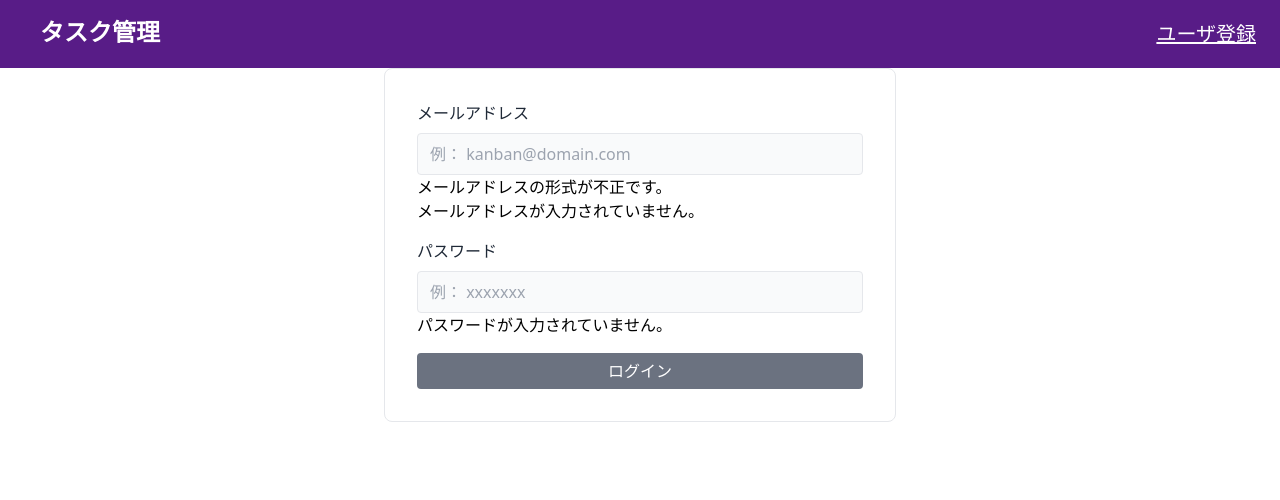
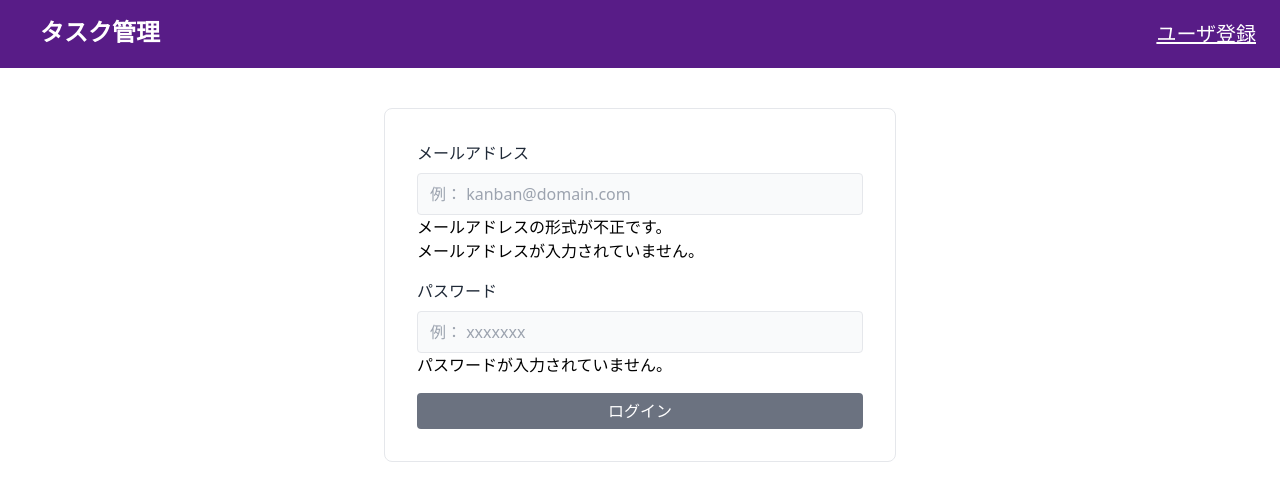
Before and after one commit to harukoya/task-app, a Vue app in the folder front/: page /login in a window 1280 px wide. Shown: the top 500 px of the page. Built offline with nearby package versions, Linux system fonts and the light colour scheme.

Commit message:
画面遷移できるように

```diff
--- a/front/src/components/molecules/KbnLoginForm.vue
+++ b/front/src/components/molecules/KbnLoginForm.vue
@@ -1,5 +1,5 @@
 <template>
-  <form class="max-w-lg border rounded-lg mx-auto">
+  <form class="max-w-lg border rounded-lg mx-auto mt-10">
     <div class="flex flex-col gap-4 p-4 md:p-8">
       <div>
         <label for="email" class="inline-block text-gray-800 text-sm sm:text-base mb-2">メールアドレス</label>
--- a/front/src/components/templates/KbnLoginView.vue
+++ b/front/src/components/templates/KbnLoginView.vue
@@ -26,7 +26,7 @@ export default {
     },
     throwReject (error) { return Promise.reject(error) },
     userRegistration() {
-      console.log('aaa')
+      this.$router.push({ path: '/sign_up' })
     }
   }
 }
```
